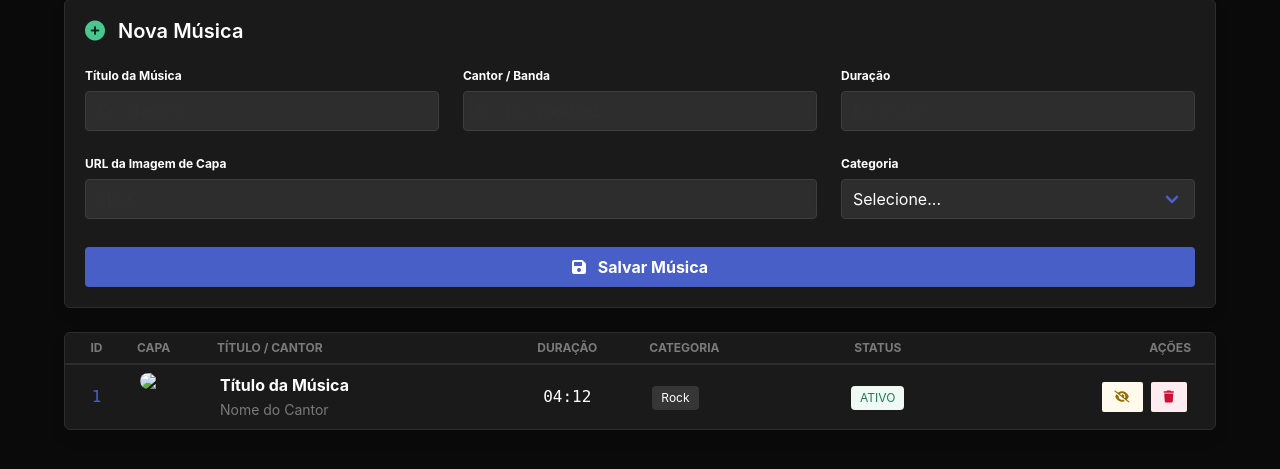
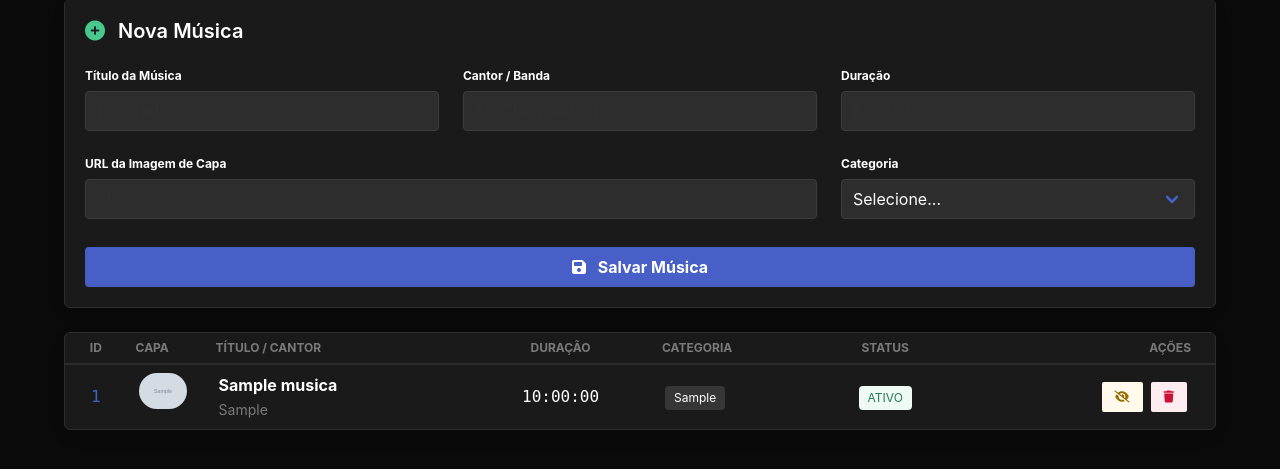
Before and after one commit to fernandagml/vibetune, a Flask app: page /admin in a window 1280 px wide. Shown: the part 149-618 px from the top of the page. Run offline with Flask 3, Linux system fonts and the light colour scheme; tables that the repository leaves empty hold one stand-in row (values such as "Sample post"); grey boxes marked "Sample" are stand-in pictures; some libraries are stand-ins or nearby versions.

Commit message:
ADD: Atualização da página administração para carregar as músicas e as categorias.

```diff
--- a/app.py
+++ b/app.py
@@ -14,7 +14,8 @@ def index():
 @app.route("/admin")
 def p_admin():
     musicas = rm()
-    return rt("administracao.html", musicas = musicas)
+    generos = rg()
+    return rt("administracao.html", musicas = musicas, generos = generos)
 
 if __name__ == '__main__':
     app.run(host='0.0.0.0', port=5050, debug=True)
--- a/templates/administracao.html
+++ b/templates/administracao.html
@@ -93,8 +93,9 @@
                                 <div class="select is-fullwidth">
                                     <select>
                                         <option>Selecione...</option>
-                                        <option>Rock</option>
-                                        <option>Pop</option>
+                                        {% for genero in generos %}
+                                        <option>{{ genero.categoria }}</option>
+                                        {% endfor %}
                                     </select>
                                 </div>
                             </div>
@@ -121,19 +122,20 @@
                     </tr>
                 </thead>
                 <tbody>
+                    {% for musica in musicas %}
                     <tr>
                         <td class="has-text-centered has-text-link is-family-monospace">1</td>
                         <td style="width: 80px;">
                             <figure class="image is-48x48">
-                                <img src="https://via.placeholder.com/48" class="is-rounded" style="object-fit: cover;">
+                                <img src={{ musica.imagem }} class="is-rounded" style="object-fit: cover;">
                             </figure>
                         </td>
                         <td>
-                            <strong class="has-text-white">Título da Música</strong><br>
-                            <small class="has-text-grey">Nome do Cantor</small>
+                            <strong class="has-text-white">{{ musica.titulo }}</strong><br>
+                            <small class="has-text-grey">{{ musica.cantor }}</small>
                         </td>
-                        <td class="is-family-monospace has-text-centered">04:12</td>
-                        <td><span class="tag is-dark">Rock</span></td>
+                        <td class="is-family-monospace has-text-centered">{{ musica.duracao }}</td>
+                        <td><span class="tag is-dark">{{ musica.categoria }}</span></td>
                         <td class="has-text-centered">
                             <span class="tag is-success is-light">ATIVO</span>
                         </td>
@@ -148,6 +150,7 @@
                             </div>
                         </td>
                     </tr>
+                    {% endfor %}
                 </tbody>
             </table>
         </div>
```
